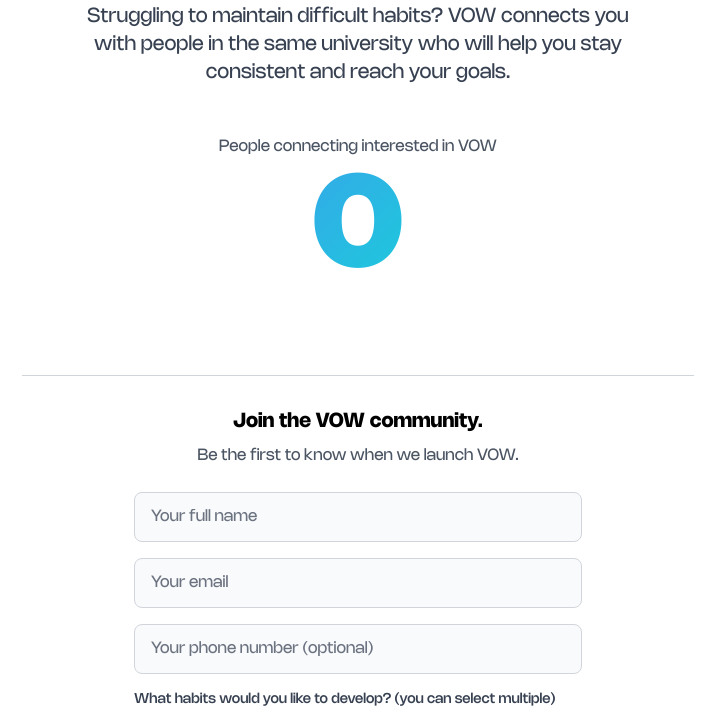
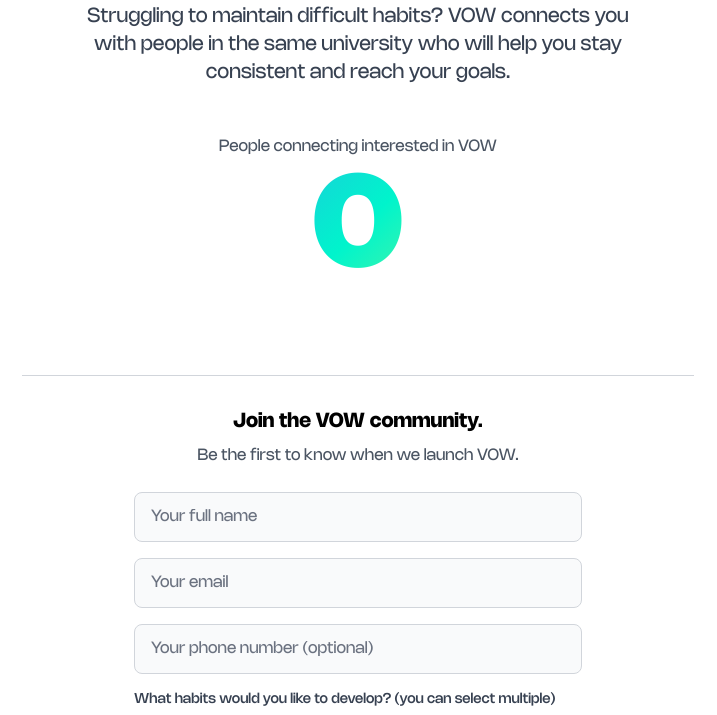
Before and after one commit to nataliaaolmo/Dope-Landing-Page, a plain HTML site: page frontend/index.html in a window 1280 px wide. Shown: the part 253-968 px from the top of the page, without its empty margins (282-999 px from the left). Drawn offline with nearby package versions, Linux system fonts and the light colour scheme; no server answers.

Commit message:
fix: gradient

```diff
--- a/frontend/index.html
+++ b/frontend/index.html
@@ -94,7 +94,7 @@
       animation: pulse 0.5s ease-in-out;
     }
     .custom-gradient {
-      background: linear-gradient(135deg, #4F81F7 0%, #00F4CC 100%);
+      background: linear-gradient(135deg, #4F81F7 0%, #00F4CC 50%, #F5F549 100%);
       -webkit-background-clip: text;
       -webkit-text-fill-color: transparent;
       background-clip: text;
```
